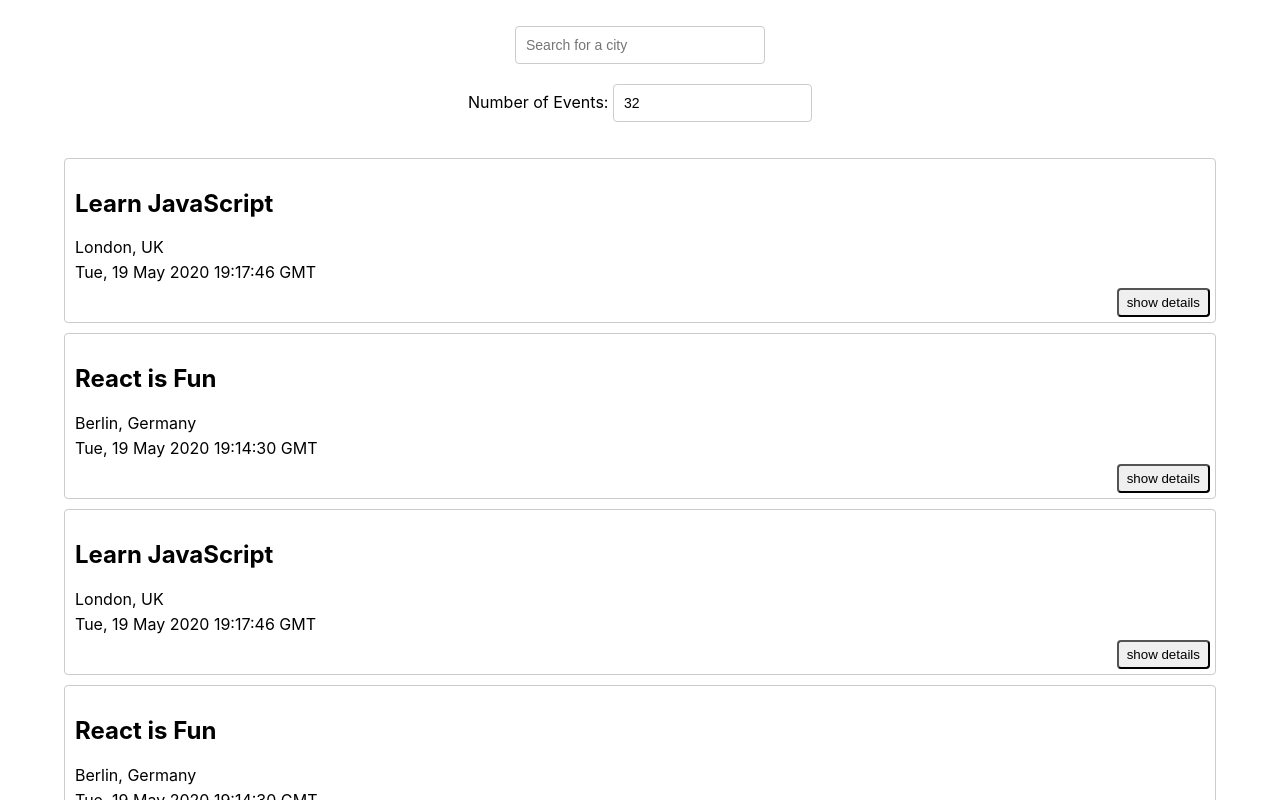
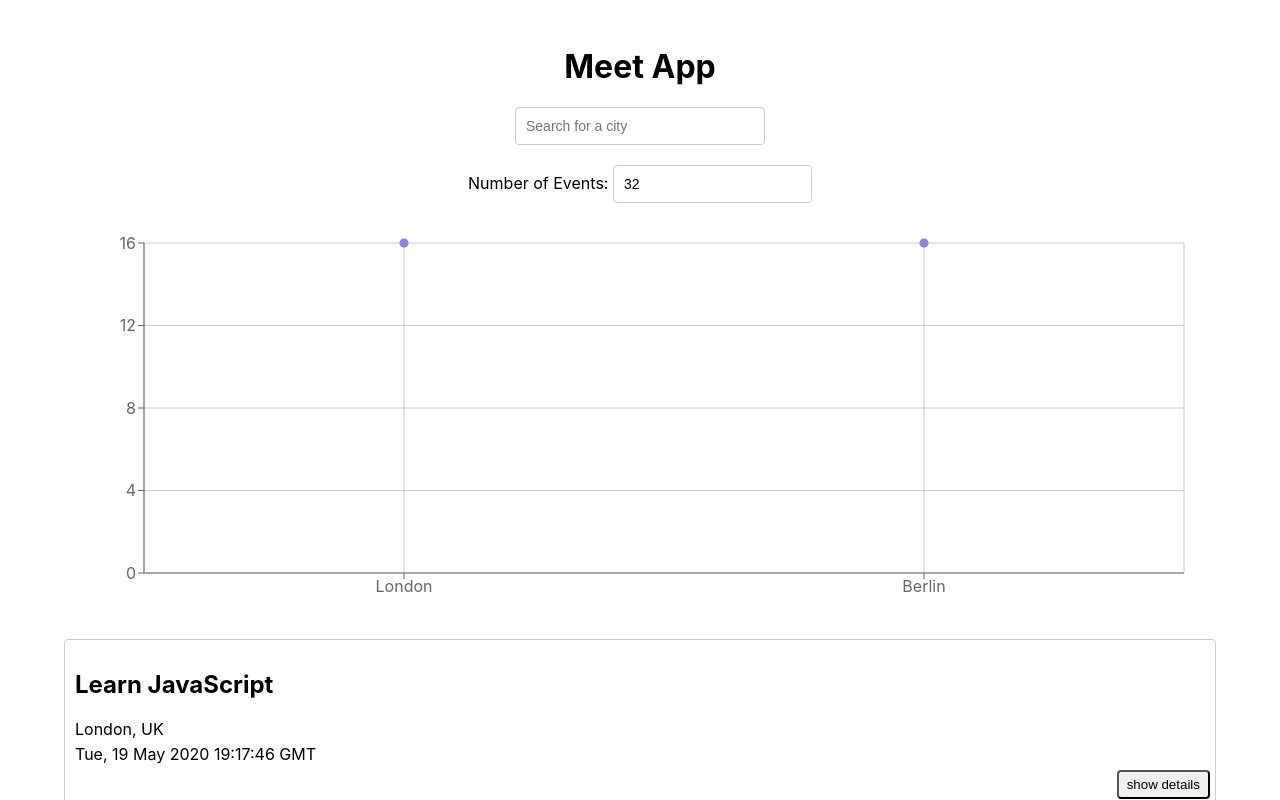
Before and after one commit to Christin-paige/meet, a React (Create React App) app: page / in a window 1280 px wide. Shown: the top 800 px of the page. Built offline with nearby package versions, Linux system fonts and the light colour scheme; what atatus-spa would draw is missing.

Commit message:
added scatterchart

```diff
--- a/package.json
+++ b/package.json
@@ -11,6 +11,7 @@
     "react": "^18.2.0",
     "react-dom": "^18.2.0",
     "react-scripts": "5.0.1",
+    "recharts": "^2.10.3",
     "web-vitals": "^2.1.4",
     "workbox-background-sync": "^6.6.0",
     "workbox-broadcast-update": "^6.6.0",
--- a/src/App.js
+++ b/src/App.js
@@ -2,6 +2,7 @@
 import NumberOfEvents from './components/NumberOfEvents';
 import CitySearch from './components/CitySearch';
 import EventList from './components/EventList';
+import CityEventsChart from './components/CityEventsChart';
 import { useEffect, useState } from 'react';
 import { extractLocations, getEvents } from './api';
 import { InfoAlert } from './components/Alert';
@@ -42,6 +43,7 @@
 
  return (
    <div className="App">
+   <h1>Meet App</h1>
     <div className="alerts-container">
         {infoAlert.length ? <InfoAlert text={infoAlert}/> : null}
         {errorAlert.length ? <ErrorAlert text={errorAlert}/> : null}
@@ -54,6 +56,7 @@
      <NumberOfEvents setCurrentNOE={setCurrentNOE}
       setErrorAlert={setErrorAlert}
       />
+      <CityEventsChart allLocations={allLocations} events={events} />
      <EventList events={events}/>
    </div>
  );
--- /dev/null
+++ b/src/components/CityEventsChart.js
@@ -0,0 +1,50 @@
+// src/components/CityEventsChart.js
+
+import { useState, useEffect } from 'react';
+import {
+  ScatterChart,
+  Scatter,
+  XAxis, YAxis,
+  CartesianGrid,
+  Tooltip,
+  ResponsiveContainer
+} from 'recharts';
+
+const CityEventsChart = ({ allLocations, events }) => {
+    const [data, setData] = useState([]);
+
+    useEffect(() => {
+      setData(getData());
+    }, [`${events}`]);
+
+    const getData = () => {
+      const data = allLocations.map((location) => {
+      const count = events.filter((event) => event.location === location).length
+        const city = location.split(', ')[0]
+        return { city, count };
+      })
+      return data;
+    };
+
+        return (
+          <ResponsiveContainer width="99%" height={400}>
+            <ScatterChart
+              margin={{
+                top: 20,
+                right: 20,
+                bottom: 20,
+                left: 20,
+              }}
+            >
+              <CartesianGrid />
+              <XAxis type="category" dataKey="city" name="City"  />
+              <YAxis type="number" dataKey="count" name="Number of events" />
+              <Tooltip cursor={{ strokeDasharray: '3 3' }} />
+              <Scatter name="A school" data={data} fill="#8884d8" />
+            </ScatterChart>
+          </ResponsiveContainer>
+        );
+      }
+
+
+export default CityEventsChart;
```
Also changed, not shown: 1 other file (tests, documents, lock files or other folders).
